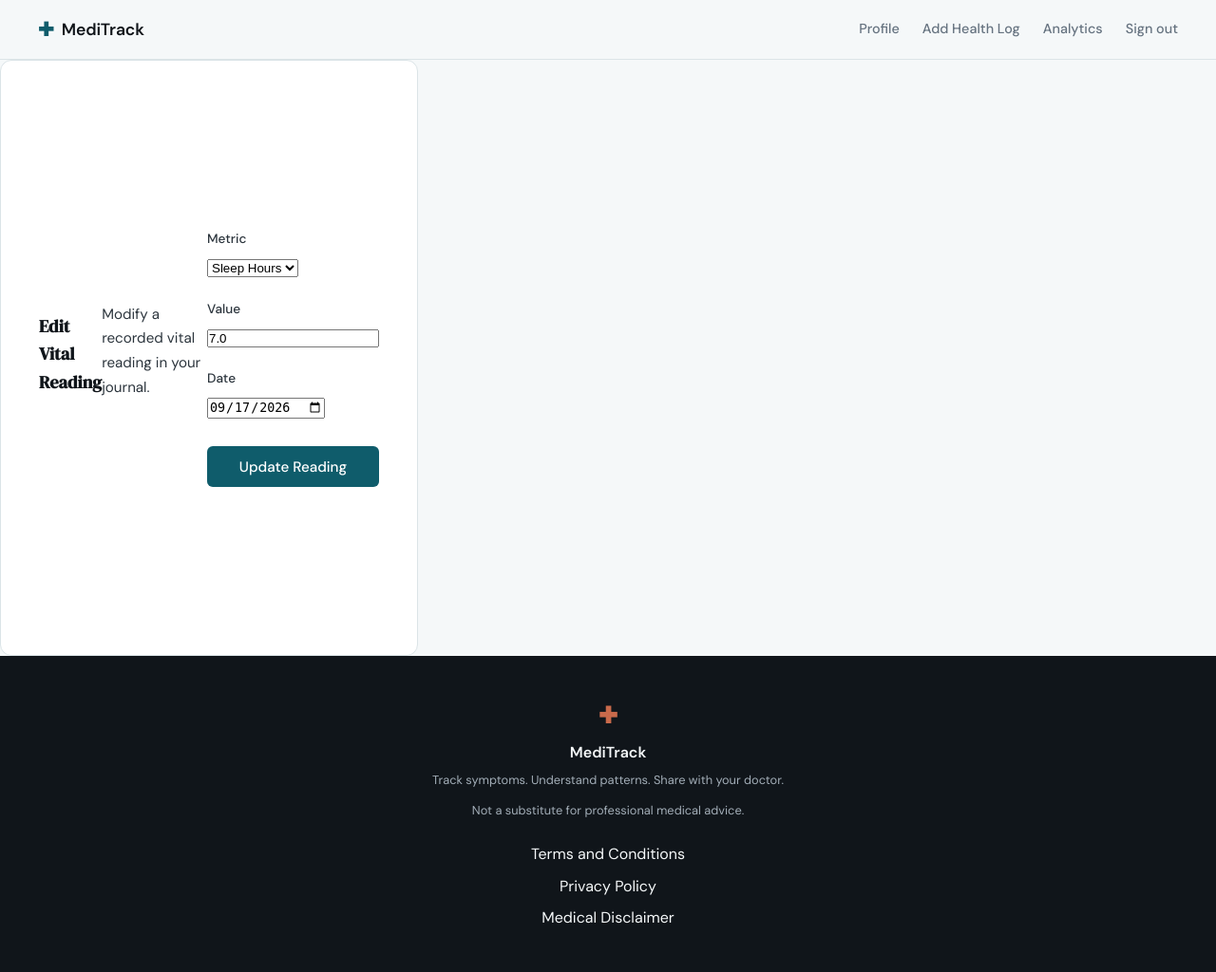
After one commit to ralagiya2053/MediTrack, a Flask app: page /vitals/1/edit in a window 1280 px wide. The commit adds this page. Shown: the whole page at 95% size. Run offline with Flask 3, Linux system fonts and the light colour scheme; the visitor is signed in with stand-in values (Sample User, id 1); data comes from the database, SQL or seed files in the repository.

Commit message:
feat: allow users to edit and delete health logs and vitals (#10)
Co-authored-by: Claude Code <noreply@anthropic.com>

```diff
--- a/app.py
+++ b/app.py
@@ -141,12 +141,12 @@ def profile():
     ).fetchone()
 
     vitals = db.execute(
-        "SELECT metric, value, unit, logged_at FROM vitals WHERE user_id = ? AND logged_at >= ? ORDER BY logged_at DESC",
+        "SELECT id, metric, value, unit, logged_at FROM vitals WHERE user_id = ? AND logged_at >= ? ORDER BY logged_at DESC",
         (session["user_id"], start_date)
     ).fetchall()
 
     logs = db.execute(
-        "SELECT symptom, severity, logged_at, notes FROM health_logs WHERE user_id = ? AND logged_at >= ? ORDER BY logged_at DESC",
+        "SELECT id, symptom, severity, logged_at, notes FROM health_logs WHERE user_id = ? AND logged_at >= ? ORDER BY logged_at DESC",
         (session["user_id"], start_date)
     ).fetchall()
 
@@ -292,9 +292,86 @@ def delete_log(id):
 
 
 
-@app.route("/vitals")
-def vitals():
-    return "Vitals dashboard — the MediTrack extension"
+@app.route("/vitals/<int:id>/edit", methods=["GET", "POST"])
+def edit_vital(id):
+    if not session.get("user_id"):
+        return redirect(url_for("login"))
+
+    db = get_db()
+    vital = db.execute(
+        "SELECT * FROM vitals WHERE id = ? AND user_id = ?",
+        (id, session["user_id"])
+    ).fetchone()
+
+    if not vital:
+        flash("Vital reading not found or unauthorized.", "error")
+        return redirect(url_for("profile"))
+
+    if request.method == "POST":
+        metric = request.form.get("metric")
+        value = request.form.get("value")
+        logged_at = request.form.get("logged_at")
+
+        # Validation
+        if not metric or not logged_at:
+            flash("Metric and date are required.", "error")
+            return redirect(url_for("edit_vital", id=id))
+
+        allowed_metrics = ['sleep_hours', 'resting_hr', 'weight_kg', 'blood_pressure_systolic', 'blood_pressure_diastolic']
+        if metric not in allowed_metrics:
+            flash("Invalid metric.", "error")
+            return redirect(url_for("edit_vital", id=id))
+
+        try:
+            value_float = float(value)
+        except (ValueError, TypeError):
+            flash("Value must be a number.", "error")
+            return redirect(url_for("edit_vital", id=id))
+
+        # Determine unit based on metric
+        units = {
+            'sleep_hours': 'h',
+            'resting_hr': 'bpm',
+            'weight_kg': 'kg',
+            'blood_pressure_systolic': 'mmHg',
+            'blood_pressure_diastolic': 'mmHg'
+        }
+        unit = units[metric]
+
+        try:
+            db.execute(
+                "UPDATE vitals SET metric = ?, value = ?, unit = ?, logged_at = ? WHERE id = ? AND user_id = ?",
+                (metric, value_float, unit, logged_at, id, session["user_id"])
+            )
+            db.commit()
+            flash("Vital reading updated successfully!", "success")
+            return redirect(url_for("profile"))
+        except sqlite3.Error as e:
+            flash(f"An error occurred while updating: {e}", "error")
+            return redirect(url_for("edit_vital", id=id))
+
+    return render_template("edit_vital.html", vital=vital)
+
+
+@app.route("/vitals/<int:id>/delete")
+def delete_vital(id):
+    if not session.get("user_id"):
+        return redirect(url_for("login"))
+
+    db = get_db()
+    cursor = db.execute(
+        "DELETE FROM vitals WHERE id = ? AND user_id = ?",
+        (id, session["user_id"])
+    )
+
+    if cursor.rowcount == 0:
+        flash("Vital reading not found or unauthorized.", "error")
+        return redirect(url_for("profile"))
+
+    db.commit()
+    flash("Vital reading deleted successfully!", "success")
+    return redirect(url_for("profile"))
+
 
 
 if __name__ == "__main__":
--- /dev/null
+++ b/templates/edit_vital.html
@@ -0,0 +1,37 @@
+{% extends "base.html" %}
+
+{% block title %}Edit Vital - MediTrack{% endblock %}
+
+{% block content %}
+<div class="auth-container">
+    <div class="auth-section legal-card">
+        <h2 class="auth-title">Edit Vital Reading</h2>
+        <p class="auth-subtitle">Modify a recorded vital reading in your journal.</p>
+
+        <form action="{{ url_for('edit_vital', id=vital.id) }}" method="POST" class="auth-form">
+            <div class="form-group">
+                <label for="metric">Metric</label>
+                <select name="metric" id="metric" required>
+                    <option value="sleep_hours" {% if vital.metric == 'sleep_hours' %}selected{% endif %}>Sleep Hours</option>
+                    <option value="resting_hr" {% if vital.metric == 'resting_hr' %}selected{% endif %}>Resting HR</option>
+                    <option value="weight_kg" {% if vital.metric == 'weight_kg' %}selected{% endif %}>Weight (kg)</option>
+                    <option value="blood_pressure_systolic" {% if vital.metric == 'blood_pressure_systolic' %}selected{% endif %}>BP Systolic</option>
+                    <option value="blood_pressure_diastolic" {% if vital.metric == 'blood_pressure_diastolic' %}selected{% endif %}>BP Diastolic</option>
+                </select>
+            </div>
+
+            <div class="form-group">
+                <label for="value">Value</label>
+                <input type="number" step="0.1" name="value" id="value" required value="{{ vital.value }}">
+            </div>
+
+            <div class="form-group">
+                <label for="logged_at">Date</label>
+                <input type="date" name="logged_at" id="logged_at" required value="{{ vital.logged_at }}">
+            </div>
+
+            <button type="submit" class="btn-submit">Update Reading</button>
+        </form>
+    </div>
+</div>
+{% endblock %}
--- a/templates/profile.html
+++ b/templates/profile.html
@@ -54,6 +54,10 @@
                         <span class="vital-reading">
                             <span class="vital-value">{{ v.value }} <small>{{ v.unit }}</small></span>
                             <span class="vital-tag {{ 'ok' if v.value < 80 else 'warn' if v.value < 100 else 'high' }}">Normal</span>
+                            <div style="display: inline-flex; gap: 0.5rem; margin-left: 1rem; font-size: 0.8rem;">
+                                <a href="{{ url_for('edit_vital', id=v.id) }}" style="color: var(--ink-soft); text-decoration: none; font-weight: 500;">Edit</a>
+                                <a href="{{ url_for('delete_vital', id=v.id) }}" onclick="return confirm('Are you sure you want to delete this reading?')" style="color: var(--accent-red, #d32f2f); text-decoration: none; font-weight: 500;">Delete</a>
+                            </div>
                         </span>
                     </div>
                     {% endfor %}
```
